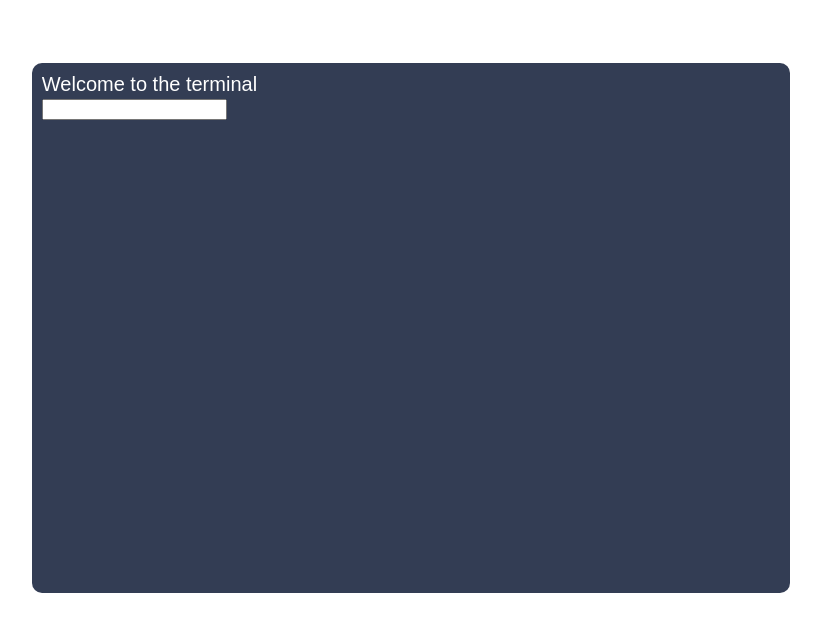
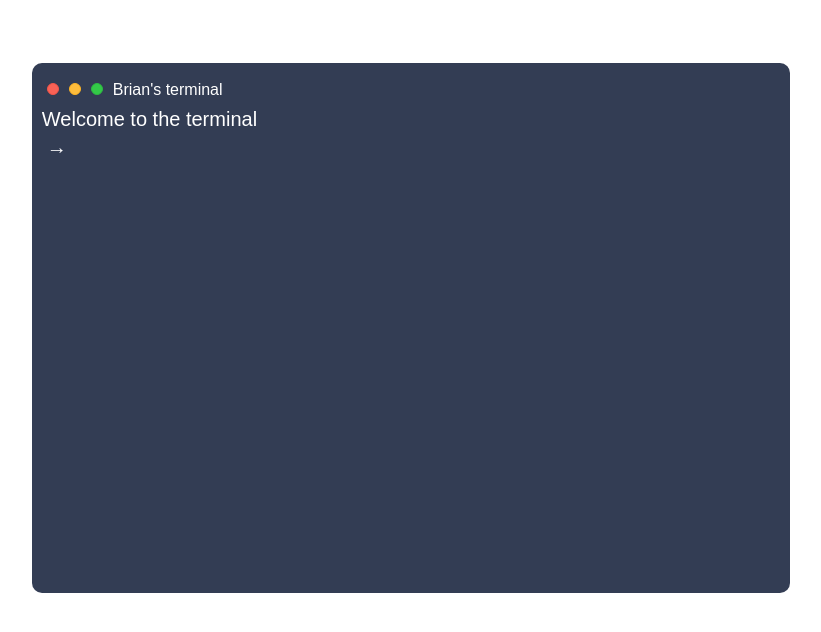
Before and after one commit to chenkuanliao/my_terminal_website, a plain HTML site: page index.html in a window 1280 px wide. Shown: the whole page, without its empty margins (229-1050 px from the left). Drawn offline with Linux system fonts and the light colour scheme.

Commit message:
final code for 11/15/2022, add UI

```diff
--- a/index.html
+++ b/index.html
@@ -8,12 +8,27 @@
 
     <body>
         <div class="terminal">
+            <div class="row terminal-bar">
+                <div class="close"></div>
+                <div class="min"></div>
+                <div class="max"></div>
+                <span class="terminal-bar-text">Brian's terminal</span>
+            </div>
+
             <div class="terminal-content" id="terminal_content">
                 <div id="terminal_outputs">
                     <span>Welcome to the terminal</span>
                     <!-- <span>Type "help" to see supporting commands</span> -->
                 </div>
-                <input id="user_input" type="text">
+                <div class="row">
+                    <span>→</span>
+                    <input
+                        onblur="this.focus()"
+                        autofocus
+                        class="user_input"
+                        id="user_input"
+                        type="text">
+                </div>
             </div>
         </div>
 
--- a/src/script.js
+++ b/src/script.js
@@ -12,6 +12,7 @@ function execute(input){
     else{
         output += `<div>${COMMANDS[input]} </div>`;
     }
+
     terminal_outputs.innerHTML = `${terminal_outputs.innerHTML+output}`;
 }
 
```
